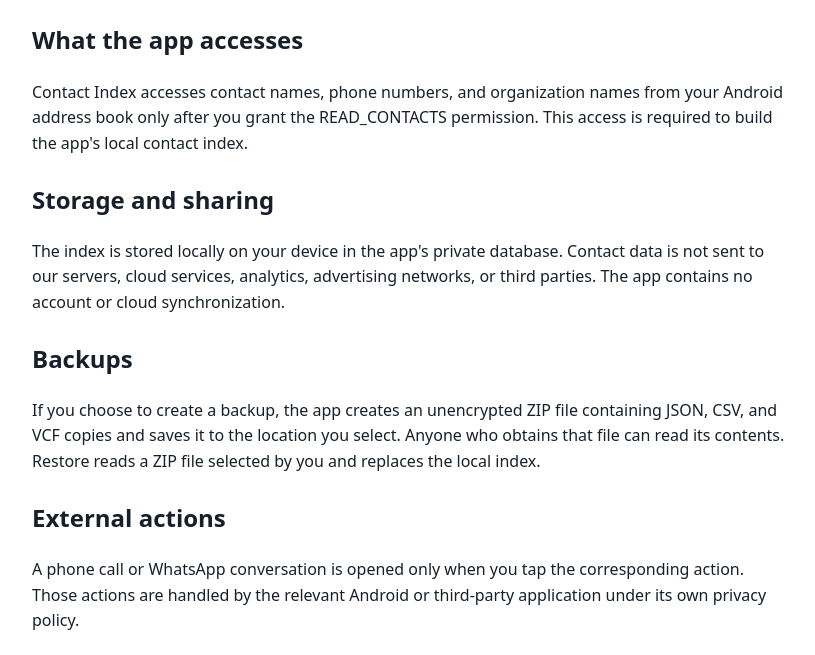
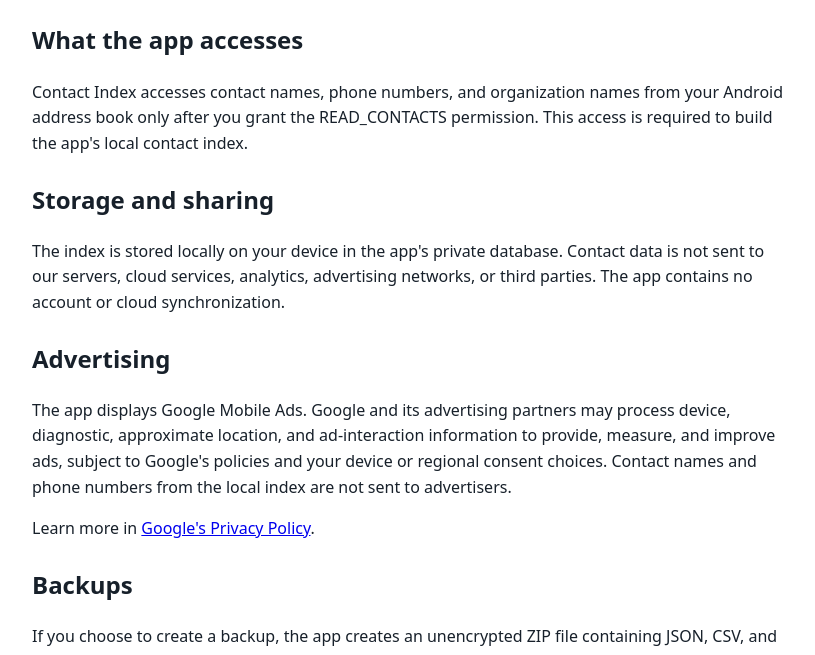
Before and after one commit to mohamedabdelaziz505/contacts-indexer, a plain HTML site: page privacy-policy.html in a window 1280 px wide. Shown: the part 120-775 px from the top of the page, without its empty margins (228-1043 px from the left). Drawn offline with Linux system fonts and the light colour scheme.

Commit message:
Update privacy policy for AdMob

```diff
--- a/privacy-policy.html
+++ b/privacy-policy.html
@@ -11,6 +11,7 @@
   <p>Last updated: 5 September 2026</p>
   <section><h2>What the app accesses</h2><p>Contact Index accesses contact names, phone numbers, and organization names from your Android address book only after you grant the READ_CONTACTS permission. This access is required to build the app's local contact index.</p></section>
   <section><h2>Storage and sharing</h2><p>The index is stored locally on your device in the app's private database. Contact data is not sent to our servers, cloud services, analytics, advertising networks, or third parties. The app contains no account or cloud synchronization.</p></section>
+  <section><h2>Advertising</h2><p>The app displays Google Mobile Ads. Google and its advertising partners may process device, diagnostic, approximate location, and ad-interaction information to provide, measure, and improve ads, subject to Google's policies and your device or regional consent choices. Contact names and phone numbers from the local index are not sent to advertisers.</p><p>Learn more in <a href="https://policies.google.com/privacy">Google's Privacy Policy</a>.</p></section>
   <section><h2>Backups</h2><p>If you choose to create a backup, the app creates an unencrypted ZIP file containing JSON, CSV, and VCF copies and saves it to the location you select. Anyone who obtains that file can read its contents. Restore reads a ZIP file selected by you and replaces the local index.</p></section>
   <section><h2>External actions</h2><p>A phone call or WhatsApp conversation is opened only when you tap the corresponding action. Those actions are handled by the relevant Android or third-party application under its own privacy policy.</p></section>
   <section><h2>Your choices</h2><p>You can deny or revoke contact permission in Android settings. You can remove locally stored app data by clearing the app's storage or uninstalling the app. You can delete exported backups using your device's file manager.</p></section>
```
